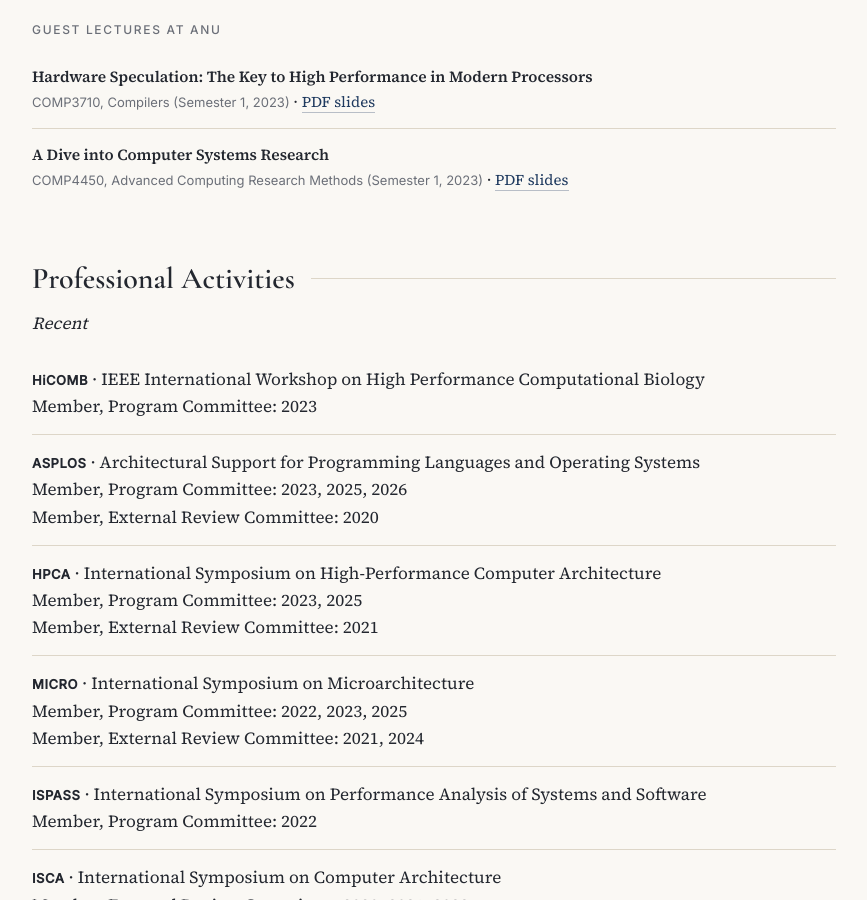
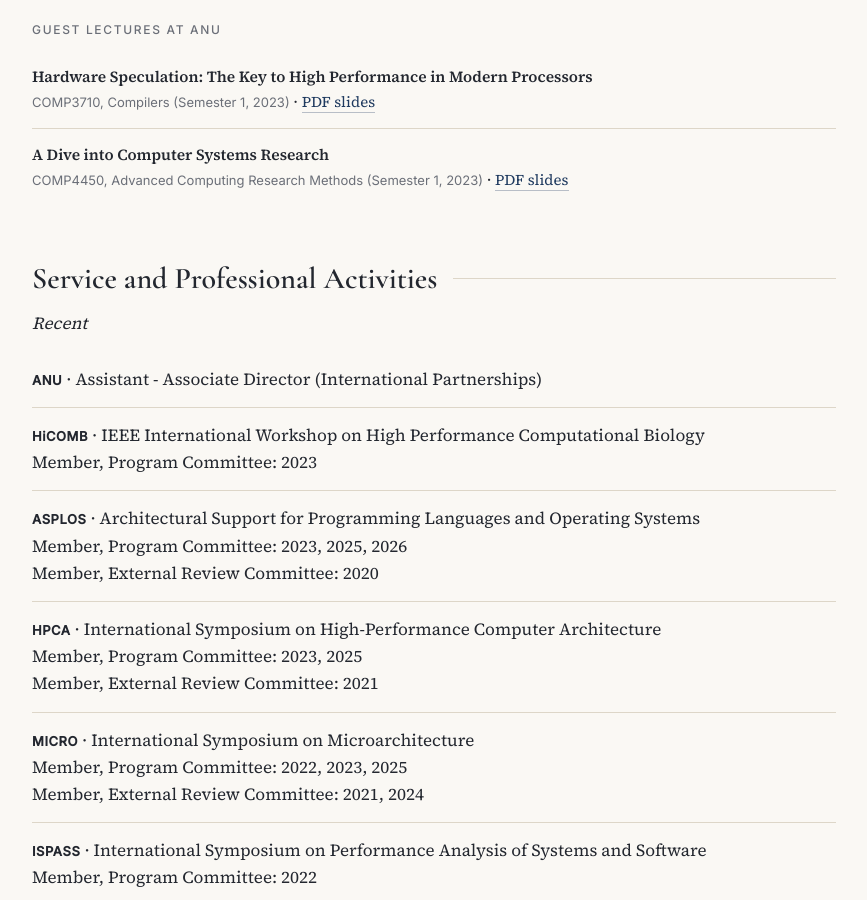
Before and after one commit to shbakram/shbakram.github.io, a Jekyll site: the page built from index.md, in a window 1280 px wide and 900 px high, scrolled down 5808 px. Shown: the whole window, without its empty margins (206-1073 px from the left). Built offline with Jekyll 4.4.1, drawn with Linux system fonts in a browser that asks for light colours.

Commit message:
update service

```diff
--- a/index.md
+++ b/index.md
@@ -176,10 +176,10 @@ I teach courses related to computer systems, (micro)architecture, and systems pr
   *COMP4450, Advanced Computing Research Methods (Semester 1, 2023)* · [PDF slides](assets/slides/systems-research.pdf)
 {: .people}
 
-## Professional Activities {#service}
+## Service and Professional Activities {#service}
 
 *Recent*
-
+- **ANU** · Assistant - Associate Director (International Partnerships)
 - **HiCOMB** · IEEE International Workshop on High Performance Computational Biology\
   Member, Program Committee: 2023
 - **ASPLOS** · Architectural Support for Programming Languages and Operating Systems\
```
